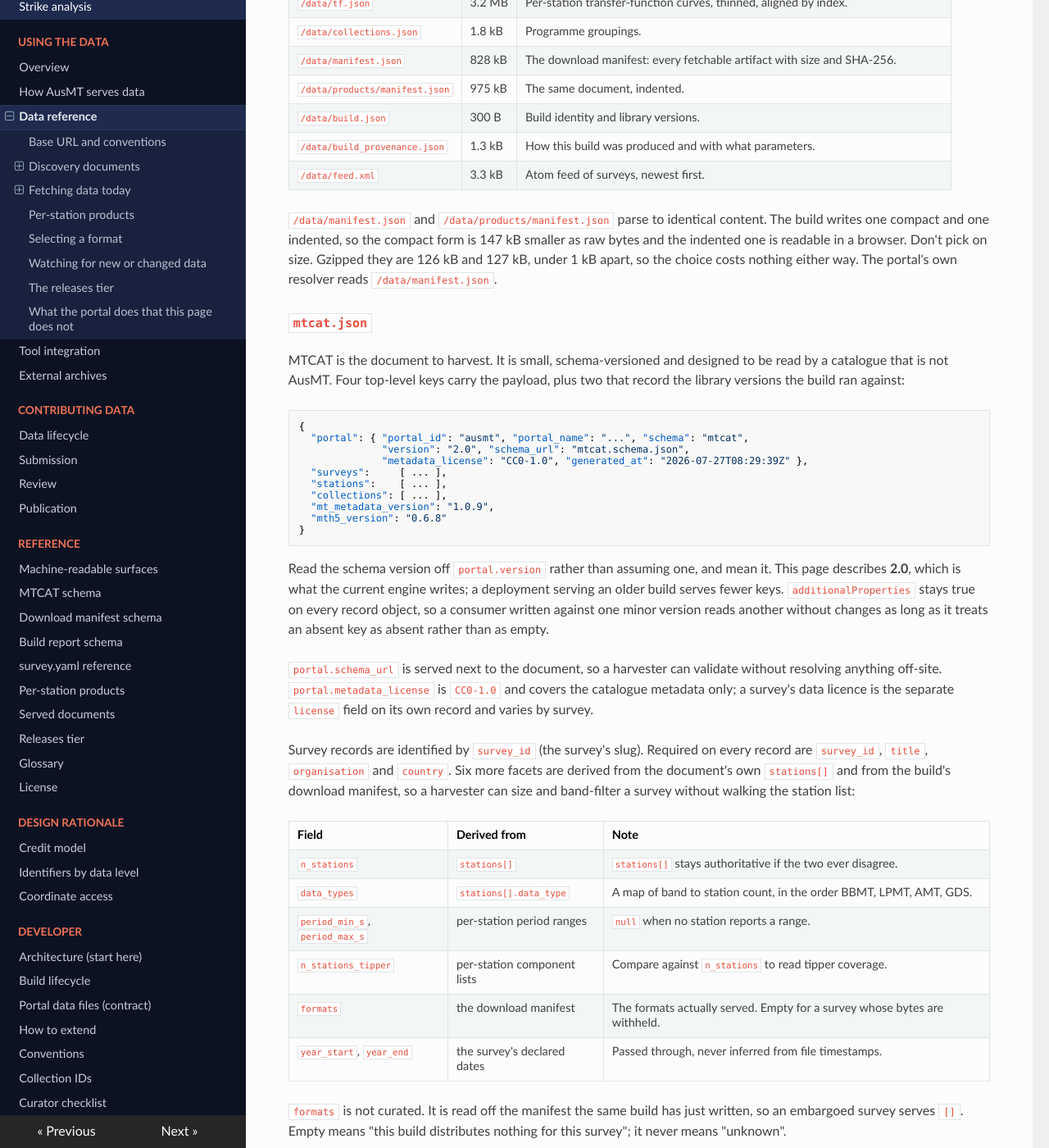
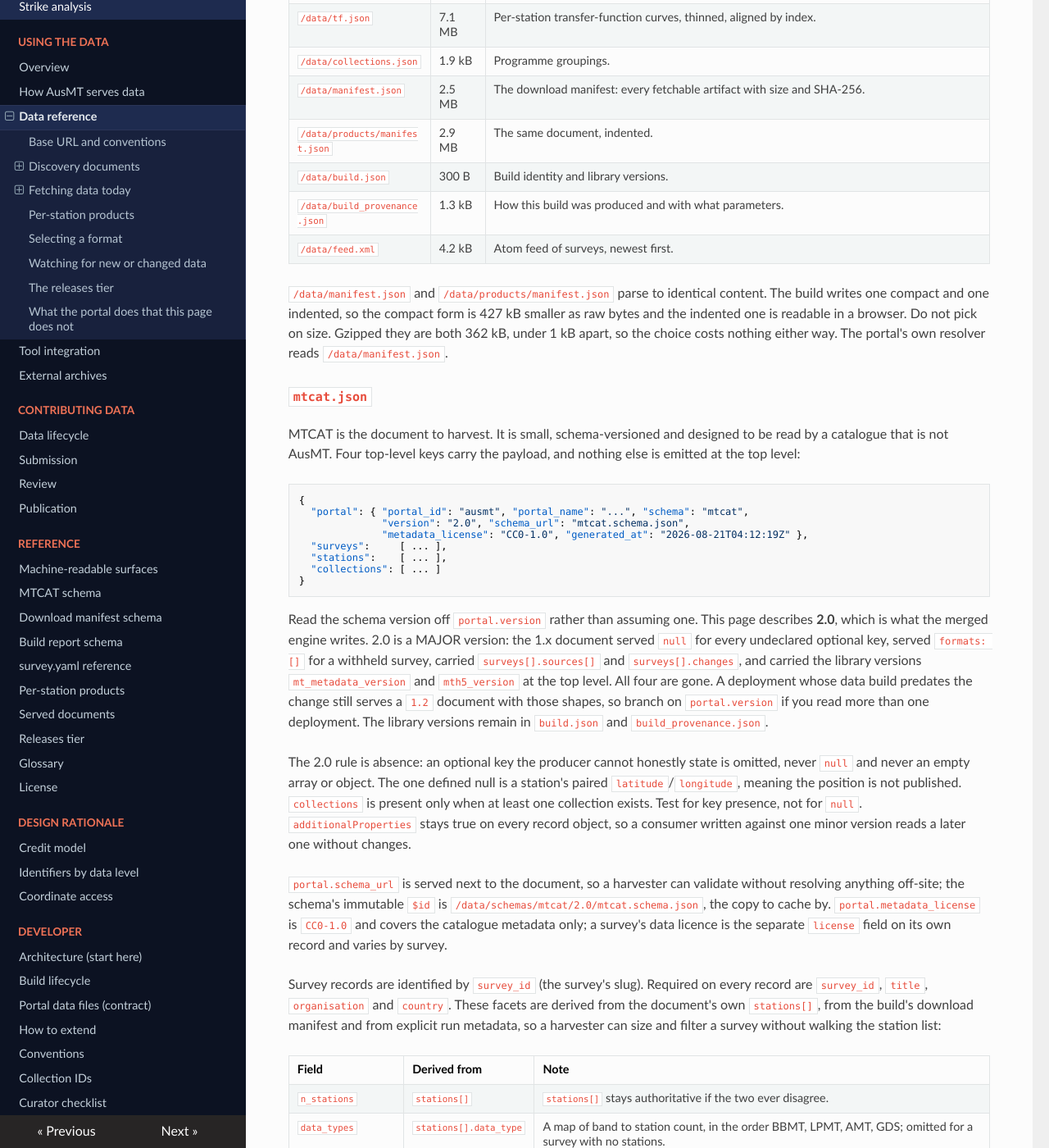
Before and after one commit to bvkay/ausmt, an MkDocs documentation site: the page built from docs/docs/interoperability/api-reference.md, in a window 1280 px wide and 1400 px high, scrolled down 1386 px. Shown: the whole window at 82% size. Built offline with MkDocs 1.6.1, drawn with Linux system fonts in a browser that asks for light colours; nearby versions of some CDN libraries; some of the changed text lies outside the part shown.

Commit message:
docs: the interoperability pages describe the MTCAT 2.0 document the merged engine writes, and quote the live corpus
api-reference's mtcat.json section no longer shows the removed top-level library versions, null-for-
undeclared, formats [] for a withheld survey, or sources/changes; it states the 2.0 absence rule, the
versioned $id, the new facets (sample_rates_hz, coordinates_state, description, subjects, the three
relation values) and the defined-but-unemitted has_time_series pair. tool-integration's harvest example
and $id claim follow. Corpus figures on api-reference and api-overview (27 surveys, 2,625 stations,
6,996 artifacts, document sizes, bundle and format counts, the KD-C3 sci row, the auslamp rollup, the
feed length) were re-measured against the live site on 2026-08-21; the withheld station.json example
on station-products matches the live record. Live behaviour claims (405, 304, 206, CORS, 404s) were
re-run against https://ausmt.auscope.org.au; the live data build still serves a 1.2 document, so the
pages describe the merged engine and say so.

````diff
--- a/docs/docs/interoperability/api-reference.md
+++ b/docs/docs/interoperability/api-reference.md
@@ -5,8 +5,8 @@ getting bytes out. [How AusMT serves data](api-overview.md) covers the architect
 [Tool integration](tool-integration.md) covers reading the artifacts from MT software, and the
 [Reference section](../reference/index.md) documents every document field by field.
 
-Counts and sizes quoted here describe a corpus of 21 surveys and 1,418 stations and move with the
-corpus. The shapes and the rules do not.
+Counts and sizes quoted here describe the live corpus on 2026-08-21, 27 surveys and 2,625 stations,
+and move with the corpus. The shapes and the rules do not.
 
 ---
 
@@ -47,75 +47,96 @@ Sizes are rounded, and are there to tell you what is cheap to fetch and what is
 
 | URL | Bytes | What it is |
 |---|---|---|
-| `/data/mtcat.json` | 276 kB | The discovery document. Portal identity, surveys, stations, collections. Start here. |
-| `/data/mtcat.schema.json` | 7.8 kB | The JSON Schema the document above validates against. |
-| `/data/surveys.json` | 54 kB | Full per-survey metadata, including credit and citation. |
-| `/data/catalogue.json` | 320 kB | One positional row per station. |
-| `/data/stations.geojson` | 390 kB | Every station that has a position, as a GeoJSON point layer. Open it in a GIS. |
-| `/data/sci.json` | 93 kB | Per-station derived diagnostics, aligned to the catalogue by index. |
-| `/data/tf.json` | 3.2 MB | Per-station transfer-function curves, thinned, aligned by index. |
-| `/data/collections.json` | 1.8 kB | Programme groupings. |
-| `/data/manifest.json` | 828 kB | The download manifest: every fetchable artifact with size and SHA-256. |
-| `/data/products/manifest.json` | 975 kB | The same document, indented. |
+| `/data/mtcat.json` | 511 kB | The discovery document. Portal identity, surveys, stations, collections. Start here. |
+| `/data/mtcat.schema.json` | 21 kB | The JSON Schema the document above validates against; the same bytes sit at `/data/schemas/mtcat/2.0/mtcat.schema.json`. |
+| `/data/surveys.json` | 78 kB | Full per-survey metadata, including credit and citation. |
+| `/data/catalogue.json` | 621 kB | One positional row per station. |
+| `/data/stations.geojson` | 773 kB | Every station that has a position, as a GeoJSON point layer. Open it in a GIS. |
+| `/data/sci.json` | 165 kB | Per-station derived diagnostics, aligned to the catalogue by index. |
+| `/data/tf.json` | 7.1 MB | Per-station transfer-function curves, thinned, aligned by index. |
+| `/data/collections.json` | 1.9 kB | Programme groupings. |
+| `/data/manifest.json` | 2.5 MB | The download manifest: every fetchable artifact with size and SHA-256. |
+| `/data/products/manifest.json` | 2.9 MB | The same document, indented. |
 | `/data/build.json` | 300 B | Build identity and library versions. |
 | `/data/build_provenance.json` | 1.3 kB | How this build was produced and with what parameters. |
-| `/data/feed.xml` | 3.3 kB | Atom feed of surveys, newest first. |
+| `/data/feed.xml` | 4.2 kB | Atom feed of surveys, newest first. |
 
 `/data/manifest.json` and `/data/products/manifest.json` parse to identical content. The build writes
-one compact and one indented, so the compact form is 147 kB smaller as raw bytes and the indented one
-is readable in a browser. Don't pick on size. Gzipped they are 126 kB and 127 kB, under 1 kB apart, so
-the choice costs nothing either way. The portal's own resolver reads `/data/manifest.json`.
+one compact and one indented, so the compact form is 427 kB smaller as raw bytes and the indented one
+is readable in a browser. Do not pick on size. Gzipped they are both 362 kB, under 1 kB apart, so the
+choice costs nothing either way. The portal's own resolver reads `/data/manifest.json`.
 
 ### `mtcat.json`
 
 MTCAT is the document to harvest. It is small, schema-versioned and designed to be read by a catalogue
-that is not AusMT. Four top-level keys carry the payload, plus two that record the library versions the
-build ran against:
+that is not AusMT. Four top-level keys carry the payload, and nothing else is emitted at the top level:
 
 ```json
 {
   "portal": { "portal_id": "ausmt", "portal_name": "...", "schema": "mtcat",
               "version": "2.0", "schema_url": "mtcat.schema.json",
-              "metadata_license": "CC0-1.0", "generated_at": "2026-07-27T08:29:39Z" },
+              "metadata_license": "CC0-1.0", "generated_at": "2026-08-21T04:12:19Z" },
   "surveys":     [ ... ],
   "stations":    [ ... ],
-  "collections": [ ... ],
-  "mt_metadata_version": "1.0.9",
-  "mth5_version": "0.6.8"
+  "collections": [ ... ]
 }
 ```
 
-Read the schema version off `portal.version` rather than assuming one, and mean it. This page describes
-**2.0**, which is what the current engine writes; a deployment serving an older build serves fewer keys.
-`additionalProperties` stays true on every record object, so a consumer written against one minor
-version reads another without changes as long as it treats an absent key as absent rather than as empty.
+Read the schema version off `portal.version` rather than assuming one. This page describes **2.0**, which
+is what the merged engine writes. 2.0 is a MAJOR version: the 1.x document served `null` for every
+undeclared optional key, served `formats: []` for a withheld survey, carried `surveys[].sources[]` and
+`surveys[].changes`, and carried the library versions `mt_metadata_version` and `mth5_version` at the
+top level. All four are gone. A deployment whose data build predates the change still serves a `1.2`
+document with those shapes, so branch on `portal.version` if you read more than one deployment. The
+library versions remain in `build.json` and `build_provenance.json`.
+
+The 2.0 rule is absence: an optional key the producer cannot honestly state is omitted, never `null`
+and never an empty array or object. The one defined null is a station's paired `latitude`/`longitude`,
+meaning the position is not published. `collections` is present only when at least one collection
+exists. Test for key presence, not for `null`. `additionalProperties` stays true on every record object,
+so a consumer written against one minor version reads a later one without changes.
 
 `portal.schema_url` is served next to the document, so a harvester can validate without resolving
-anything off-site. `portal.metadata_license` is `CC0-1.0` and covers the catalogue metadata only; a
+anything off-site; the schema's immutable `$id` is `/data/schemas/mtcat/2.0/mtcat.schema.json`, the
+copy to cache by. `portal.metadata_license` is `CC0-1.0` and covers the catalogue metadata only; a
 survey's data licence is the separate `license` field on its own record and varies by survey.
 
 Survey records are identified by `survey_id` (the survey's slug). Required on every record are `survey_id`,
-`title`, `organisation` and `country`. Six more facets are derived from the document's own `stations[]`
-and from the build's download manifest, so a harvester can size and band-filter a survey without walking
-the station list:
+`title`, `organisation` and `country`. These facets are derived from the document's own `stations[]`,
+from the build's download manifest and from explicit run metadata, so a harvester can size and filter a
+survey without walking the station list:
 
 | Field | Derived from | Note |
 |---|---|---|
 | `n_stations` | `stations[]` | `stations[]` stays authoritative if the two ever disagree. |
-| `data_types` | `stations[].data_type` | A map of band to station count, in the order BBMT, LPMT, AMT, GDS. |
-| `period_min_s`, `period_max_s` | per-station period ranges | `null` when no station reports a range. |
+| `data_types` | `stations[].data_type` | A map of band to station count, in the order BBMT, LPMT, AMT, GDS; omitted for a survey with no stations. |
+| `period_min_s`, `period_max_s` | per-station period ranges | Omitted when no station reports a range. |
 | `n_stations_tipper` | per-station component lists | Compare against `n_stations` to read tipper coverage. |
-| `formats` | the download manifest | The formats actually served. Empty for a survey whose bytes are withheld. |
+| `sample_rates_hz` | explicit run metadata | Distinct acquisition rates in Hz, sorted ascending; omitted when no run declares one. Never inferred from instrument type or period coverage. |
+| `formats` | the download manifest | The formats distributed for this survey; omitted when none is. |
 | `year_start`, `year_end` | the survey's declared dates | Passed through, never inferred from file timestamps. |
+| `coordinates_state` | the declared coordinate policy | `exact`, `generalised` or `withheld`; omitted when the survey declares no policy. A `withheld` state forbids `bbox` and `centroid`. |
 
 `formats` is not curated. It is read off the manifest the same build has just written, so an embargoed
-survey serves `[]`. Empty means "this build distributes nothing for this survey"; it never means
-"unknown".
+or metadata-only survey OMITS the key: its holdings and their formats are known, they are simply not
+distributed, and an empty list would have said "no formats known". Absence is "no distribution
+statement", never "unknown holdings".
+
+Two curated fields join the facets in 2.0: `description`, a discovery blurb (the survey's explicit
+discovery text, else its abstract when within 1200 characters, never truncated by the engine), and
+`subjects[]`, rows of `{code, scheme, label?, uri?}` passed through verbatim from curation. The relation
+vocabulary on `related_identifiers[]` is nine values, `References`, `IsIdenticalTo` and `HasMetadata`
+having joined the 1.x six; a HasMetadata row may carry a `scheme` naming the metadata family at the
+target.
 
 Station records are flat and small: `station_id` (the `ausmt_id`), `survey_id`, `latitude`, `longitude`
 and `data_type`. `data_type` is one of `AMT`, `BBMT`, `LPMT`, `GDS` or `unknown`, derived from the
 station's shortest period and which transfer functions are present. The survey does not declare it.
-Latitude and longitude are nullable, because a custodian can withhold a position.
+Latitude and longitude are nullable, paired, because a custodian can withhold a position. The schema
+also defines `stations[].has_time_series` (the constant `true`, present only when the catalogue has
+verified that a time-series resource exists) and its survey count `n_stations_time_series_verified`;
+the engine emits neither yet, so both are absent everywhere, which under the absence rule asserts
+nothing.
 
 Every field, including the credit and provenance blocks and the access fields, is documented field by
 field in the [MTCAT schema reference](../reference/mtcat-schema.md), which also explains how to read a
@@ -157,7 +178,7 @@ The full field set is in [Served documents](../reference/portal-documents.md#sur
 
 ### `catalogue.json`
 
-One row per station, 1,418 rows in the live corpus. **The rows are positional arrays, not objects.**
+One row per station, 2,625 rows in the live corpus. **The rows are positional arrays, not objects.**
 There are no field names in the file. You read by index.
 
 The authoritative column map is `/src/contract.js`, generated from `contract/columns.json`, which is
@@ -184,7 +205,7 @@ Columns are only ever appended, never reordered.
 | 15 | `site_name` | string or null | Original pre-sanitisation site name, when it differs from index 0 |
 
 `sci.json` and `tf.json` are aligned to this file **by array index only**, with no key on the wire.
-`catalogue[i]`, `sci[i]` and `tf[i]` describe the same station. All three have 1,418 entries in the
+`catalogue[i]`, `sci[i]` and `tf[i]` describe the same station. All three have 2,625 entries in the
 live corpus. Their columns are enumerated in
 [Portal Data Files](../developer/data-files.md), which is the authoritative definition.
 
@@ -193,8 +214,8 @@ Two facts about withheld surveys, both verifiable on `au.kalkaroo-2022.KD-C3`:
 - its `tf.json` entry is 18 empty arrays, one per column, so the width and the index alignment hold;
 - its `sci.json` entry has the science-derived fields nulled but keeps the processing metadata that
   exists at source, because that describes how the data were processed rather than what the data
-  say. For this station that means `rr` is 0 and `sw` is `"Geotools 4.0.5.12583"`, both public;
-  `alg` is null here because no Kalkaroo station declares one, withheld or not.
+  say. For this station `rr` is 0 and `sw` and `alg` are null, because no Kalkaroo file states a
+  processor; the withheld `vulcan-2024-25` stations carry `sw` `"LEMIMT"`, which is public.
 
 The catalogue row itself stays complete apart from `edi_available`, which is 0. The band, the period
 range and the component list of an embargoed station are public; the curves are not.
@@ -239,8 +260,8 @@ this document carries no bytes.
 
 ### `collections.json`
 
-Programme groupings, keyed by collection id. One entry in the current corpus, `auslamp`, holding nine
-surveys and 459 stations.
+Programme groupings, keyed by collection id. One entry in the current corpus, `auslamp`, holding 14
+surveys and 1,354 stations.
 
 `mtcat.json` carries the same groupings under `collections[]`, keyed the same way, with member surveys
 pointing back through `surveys[].collection_id`. One difference will catch you out. A collection's
@@ -310,8 +331,8 @@ the funding source.
 To find a slug, read `/data/mtcat.json`. Its survey records carry the slug under `survey_id`, and
 `/data/surveys.json` carries the same value under `slug`.
 
-Nineteen of the 21 live surveys have bundles, three each, which is the 57 rows in the manifest's
-`bundles` list. The two that don't are the embargoed ones.
+25 of the 27 live surveys have bundles, three each, which is the 75 rows in the manifest's `bundles`
+list. The two that do not are the embargoed ones.
 
 ### Per-station fetch through the manifest
 
@@ -323,7 +344,7 @@ Go through the manifest rather than building paths yourself. A served filename i
 station id, so the manifest is the only correct way to locate one station's file. In the current corpus,
 station A1 of `vulcan-2022` is served as `edi/vulcan-2022/Vulcan_A1.edi`.
 
-A served station has three rows, one per format:
+A served station has up to three rows, one per distributed format:
 
 ```text
 /data/edi/<slug>/<file>.edi     the station's transfer function as EDI
@@ -334,7 +355,9 @@ A served station has three rows, one per format:
 The EDI is the custodian's own file for a station submitted as EDI, and one mt_metadata generated from
 the same transfer function for a station submitted only as EMTF XML. `build_report.json`'s
 `ingest_sources` says which, per station; [EDI is the citable
-artifact](tool-integration.md#edi-is-the-citable-artifact) says what it means for a digest check.
+artifact](tool-integration.md#edi-is-the-citable-artifact) says what it means for a digest check. The
+manifest is also the only statement of which of the three a station has: in the live corpus 246
+stations of one survey have an EDI and an EMTF XML but no per-station MTH5.
 
 `mth5` is the one token that means two different things depending on which list it came from. A
 `files[]` row with `format: "mth5"` is ONE station; a `bundles[]` row with the same token is the whole
@@ -505,12 +528,12 @@ per_survey = collections.Counter(b["format"] for b in man["bundles"])
 print(per_station, per_survey)
 ```
 
-That prints `Counter({'edi': 1182, 'emtfxml': 1182, 'mth5': 1182})` and
-`Counter({'edi-zip': 19, 'xml-zip': 19, 'mth5': 19})` against the current corpus. To ask the same
+That prints `Counter({'edi': 2389, 'emtfxml': 2389, 'mth5': 2143})` and
+`Counter({'edi-zip': 25, 'xml-zip': 25, 'mth5': 25})` against the current corpus. To ask the same
 question per survey, group `bundles` by `slug`.
 
 MTCAT carries a shortcut. Each survey record has a `formats` list derived from that same manifest during
-the same build, so a harvester can filter without fetching 828 kB:
+the same build, so a harvester can filter without fetching 2.5 MB:
 
 ```python
 import json, os, urllib.request
@@ -521,10 +544,11 @@ for s in cat["surveys"]:
         print(s["survey_id"])
 ```
 
-Absence of the key means "not known" rather than "nothing served"; an empty list means the opposite, and
-is what an embargoed survey serves. An AusMT build always derives the key from a manifest it has just
-written, so an AusMT document always carries it. Absence is reserved for a producer with no manifest to
-derive from.
+The key is present only when at least one format is distributed. An embargoed or metadata-only survey
+OMITS it: its holdings and their formats are known, they are simply not served, and MTCAT 2.0 has no
+empty-array state to say so with. A producer with no manifest to derive from omits it too. So absence
+means "no distribution statement", never "nothing exists", and the example above reads a missing key
+as an empty list only because it is selecting surveys to download from.
 
 ---
 
````
Also changed, not shown: other parts of docs/docs/interoperability/api-reference.md (+1 -1 lines), docs/docs/interoperability/api-overview.md (+3 -3 lines), docs/docs/interoperability/tool-integration.md (+7 -6 lines), docs/docs/reference/station-products.md (+3 -3 lines).
